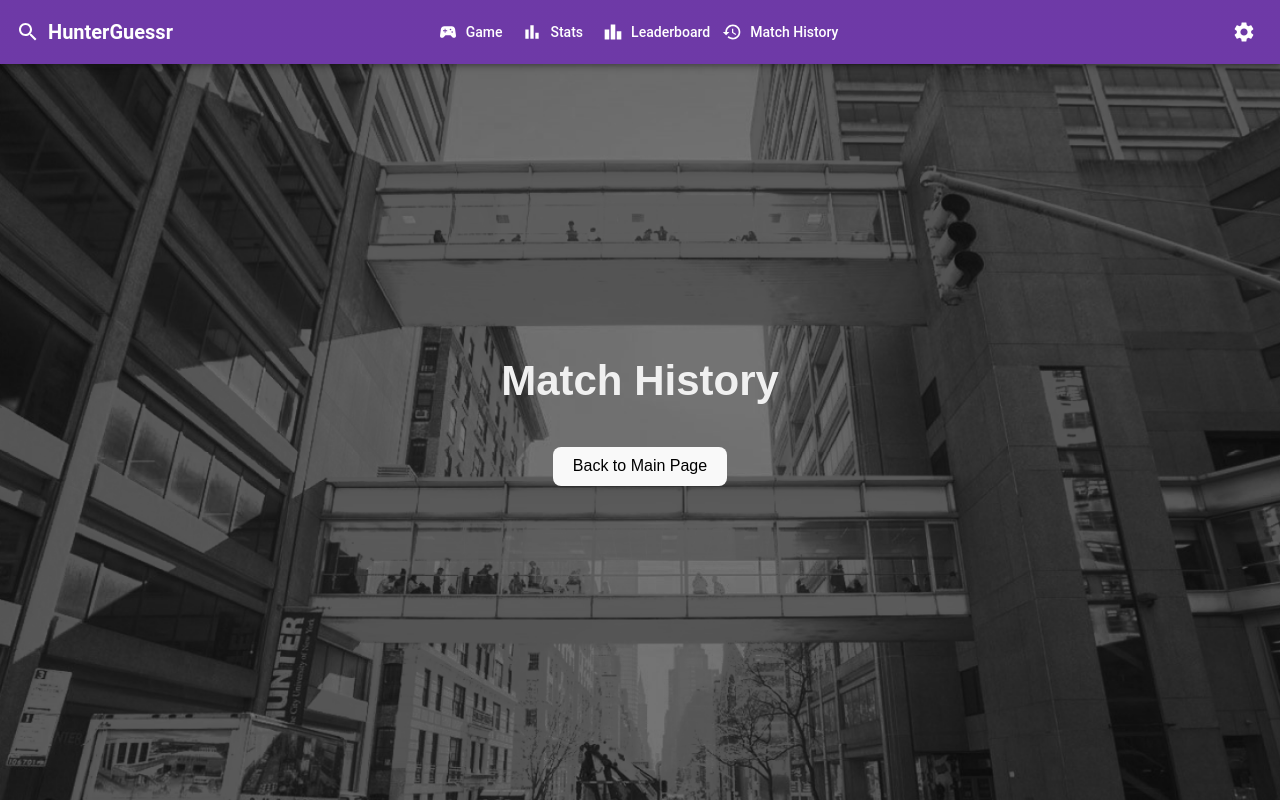
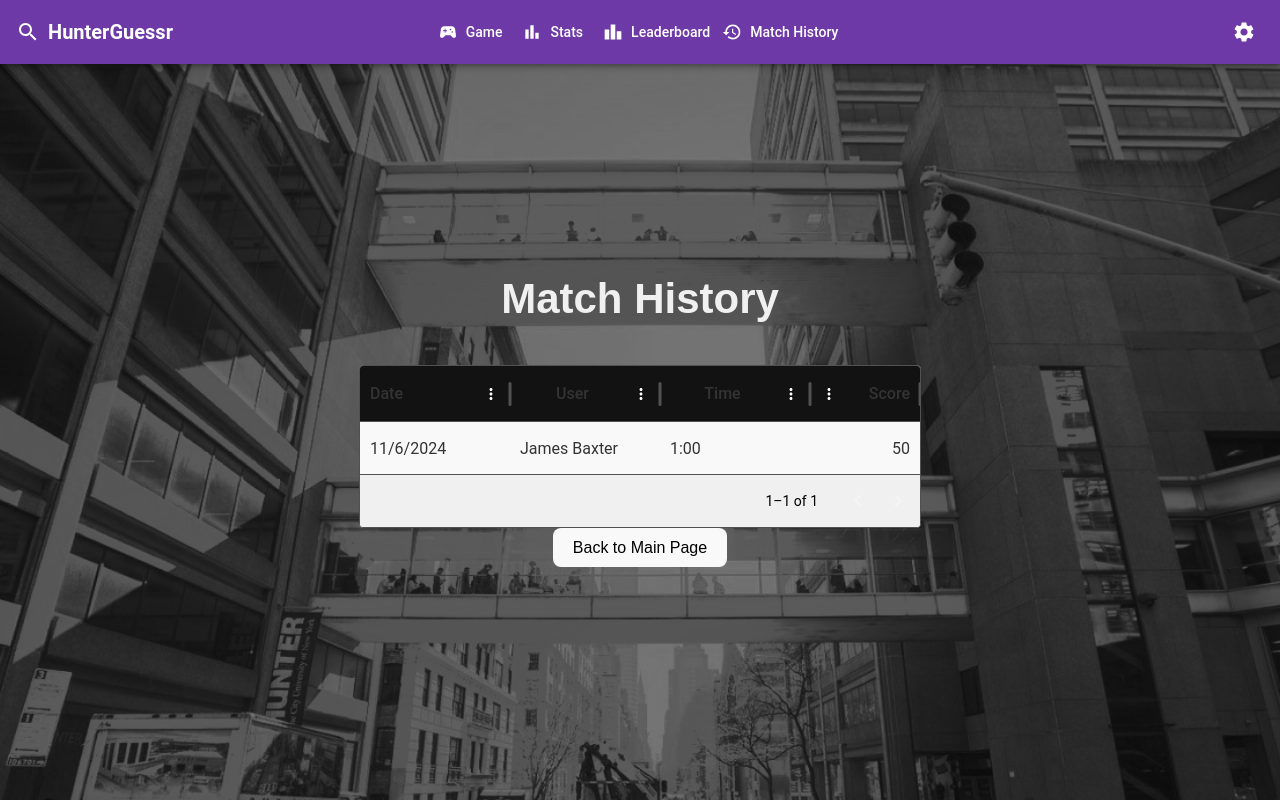
Before and after one commit to evanlin-dev/HunterGuessr, a React (Vite) app: page /match_hist in a window 1280 px wide. Built offline with nearby package versions, Linux system fonts and the light colour scheme; no server answers.

Commit message:
Score/Timer reset, Round increment on Button press. Data Table mocking
need implmentation for datagrids, also datagrids are inheriting the black background from something idk

```diff
--- a/src/pages/Leaderboard.jsx
+++ b/src/pages/Leaderboard.jsx
@@ -50,7 +50,7 @@ const rows = [
 ];
 
 //sort rows by highest score and set their 'id' to their place in the leaderboard
-const setRows = (rows) => {
+const sortRows = (rows) => {
     const sortedRows = rows.sort((a, b) => b.score - a.score);
     return sortedRows.map((row, index) => ({ ...row, id: index + 1 }));
 }
@@ -74,7 +74,7 @@ const Leaderboard = () => {
             <h2>Leaderboard</h2>
             <div className="data-table">
                 <DataGrid
-                    rows={setRows(rows)}
+                    rows={sortRows(rows)}
                     columns={columns}
                     initialState={{
                         pagination: {
@@ -88,23 +88,17 @@ const Leaderboard = () => {
                     disableColumnSelector
                     disableCellFocusOutline
                     sx={{
-                        '& .MuiDataGrid-columnHeaders': {
-                            backgroundColor: '#f0f0f0', // Header background color
-                            color: '#333', // Header text color
-                            fontSize: '16px',
-                        },
+                        backgroundColor: '#f0f0f0', // Header background color
+                        color: '#333', // Header text color
+                        fontSize: '16px',
                         '& .MuiDataGrid-row': {
                             backgroundColor: '#fff', // Row background color
                             '&:nth-of-type(odd)': {
                                 backgroundColor: '#f9f9f9', // Alternate row color
                             },
                         },
-                        '& .MuiDataGrid-cell': {
-                            fontSize: '14px',
-                            color: '#555', // Cell text color
-                        },
                         '& .MuiDataGrid-selectedRowCount': {
-                            color: 'blue', // Footer row count text color
+                            color: '#f0f0f0', // Footer row count text color
                         },
                         '& .MuiTablePagination-root': {
                             backgroundColor: '#f0f0f0', // Header background color
--- a/src/pages/MatchHist.css
+++ b/src/pages/MatchHist.css
@@ -1,5 +1,5 @@
 h2 {
-    font-size: 24px;
+    font-size: 42px;
     text-align: center;
 }
 
@@ -25,3 +25,8 @@ li {
     border-radius: 5px;
     cursor: pointer;
 }
+
+.css-c8vymb-MuiDataGrid-root {
+    background-color: #fff !important;
+    color: #333 !important;
+}
--- a/src/pages/MatchHist.jsx
+++ b/src/pages/MatchHist.jsx
@@ -1,5 +1,50 @@
 import React, { useState, useEffect, useRef } from 'react';
 import { Link, useNavigate } from 'react-router-dom';
+import './MatchHist.css';
+import { DataGrid } from '@mui/x-data-grid';
+import Paper from '@mui/material/Paper';
+
+function createData(name, time, score) {
+    return { name, time, score };
+}
+
+const columns = [
+    {
+        field: 'date',
+        headerName: 'Date',
+        width: 150
+    },
+    {
+        field: 'username',
+        headerName: 'User',
+        headerAlign: 'center',
+        width: 150,
+        editable: false,
+    },
+    {
+        field: 'time',
+        headerName: 'Time',
+        headerAlign: 'center',
+        width: 150,
+        editable: false,
+        //type: 'number',
+
+    },
+    {
+        field: 'score',
+        headerName: 'Score',
+        type: 'number',
+        width: 110,
+        editable: false,
+    },
+];
+
+
+// Sample data, DELETE AND ADD LOGIC WHEN DB IS CONNECTED
+const rows = [
+    { id: 1, date: '11/6/2024', time: '1:00', username: 'James Baxter', score: 50 },
+
+];
 
 const MatchHist = () => {
     const [players, setPlayers] = useState([]);
@@ -17,8 +62,50 @@ const MatchHist = () => {
     return (
         <div>
             <h2>Match History</h2>
+            <div className="data-table">
+                <DataGrid
+                    rows={rows}
+                    columns={columns}
+                    initialState={{
+                        pagination: {
+                            paginationModel: {
+                                pageSize: 5,
+                            },
+                        },
+                    }}
+                    pageSizeOptions={[5]}
+                    disableSelectionOnClick
+                    disableColumnSelector
+                    disableCellFocusOutline
+                    sx={{
+                        backgroundColor: '#f0f0f0', // Header background color
+                        color: '#333', // Header text color
+                        fontSize: '16px',
+                        '& .MuiDataGrid-row': {
+                            backgroundColor: '#fff', // Row background color
+                            '&:nth-of-type(odd)': {
+                                backgroundColor: '#f9f9f9', // Alternate row color
+                            },
+                        },
+                        '& .MuiDataGrid-selectedRowCount': {
+                            color: '#f0f0f0', // Footer row count text color
+                        },
+                        '& .MuiTablePagination-root': {
+                            backgroundColor: '#f0f0f0', // Header background color
+                            color: '#333', // Header text color
+                        },
+                        '& .MuiDataGrid-cell:hover': {
+                            backgroundColor: '#fff', // Row background color
+                            '&:nth-of-type(odd)': {
+                                backgroundColor: 'inherit',
+                            },
+                        },
+                    }}
+                />
+            </div>
             <button type="main-page-button" onClick={() => navigate('/')}>Back to Main Page</button>
         </div>
+
     );
 };
 
--- a/src/pages/Pano.jsx
+++ b/src/pages/Pano.jsx
@@ -16,6 +16,7 @@ const Pano = () => {
     const originalLocation = { x: 50, y: 50 };
     const [userLocation, setUserLocation] = useState({ x: null, y: null });
     const [score, setScore] = useState(0);
+    const [round, setRound] = useState(-1);
     const [isFloorplanVisible, setIsFloorplanVisible] = useState(true);
 
     const [buildings, setBuildings] = useState([]);
@@ -30,6 +31,8 @@ const Pano = () => {
 
     const [isModalVisible, setIsModalVisible] = useState(false);
     const [modalMessage, setModalMessage] = useState('');
+
+
 
     const showModal = (message) => {
         setModalMessage(message);
@@ -120,7 +123,10 @@ const Pano = () => {
             console.error('Error retrieving random image:', error);
             showModal('Error retrieving image. Please try again.');
         }
+        // save data for match hist - on next image click
+        //saveData();
         setElapsedTime(0); // Reset time on new image
+        incrementRound(); // Increment round on new image
     };
 
     const fetchLocationData = () => {
@@ -188,12 +194,29 @@ const Pano = () => {
         }
     };
 
+    const incrementRound = () => {
+        // Increment round
+        setScore(0); // Reset score on new round
+        setRound(prevRound => prevRound + 1); // Increment round by 1)
+    }
+
+    // save data for match hist - on next image click
+    /*const saveData = () => {
+        const data = {
+            id: rows.length + 1, // Increment ID for new row
+            name: 'User', // Replace with actual username
+            time: formatTime(elapsedTime), // Format time
+            score: score, // Score from current round
+        };
+        addRow(data);
+    };*/
+
     return (
         <div className='page-container'>
             <div className='scoreCounter'>
                 <div className='score'>
                     <h3 className='scoreCounter_text'>Round</h3>
-                    <p className='scoreCounter_text'>1</p>
+                    <p className='scoreCounter_text'>{round}</p>
                 </div>
                 <div className='score'>
                     <h3 className='scoreCounter_text'>Score</h3>
```
